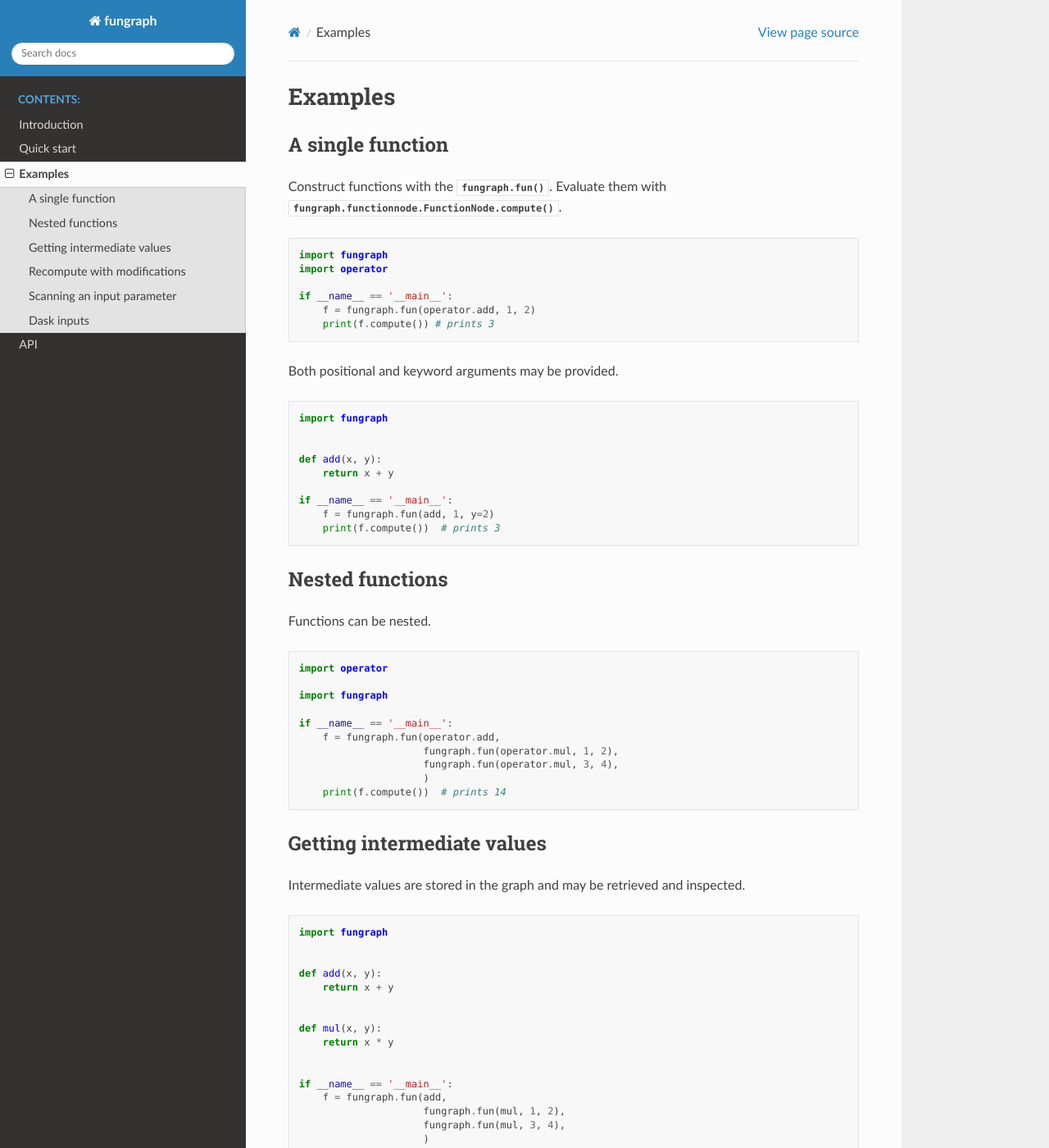
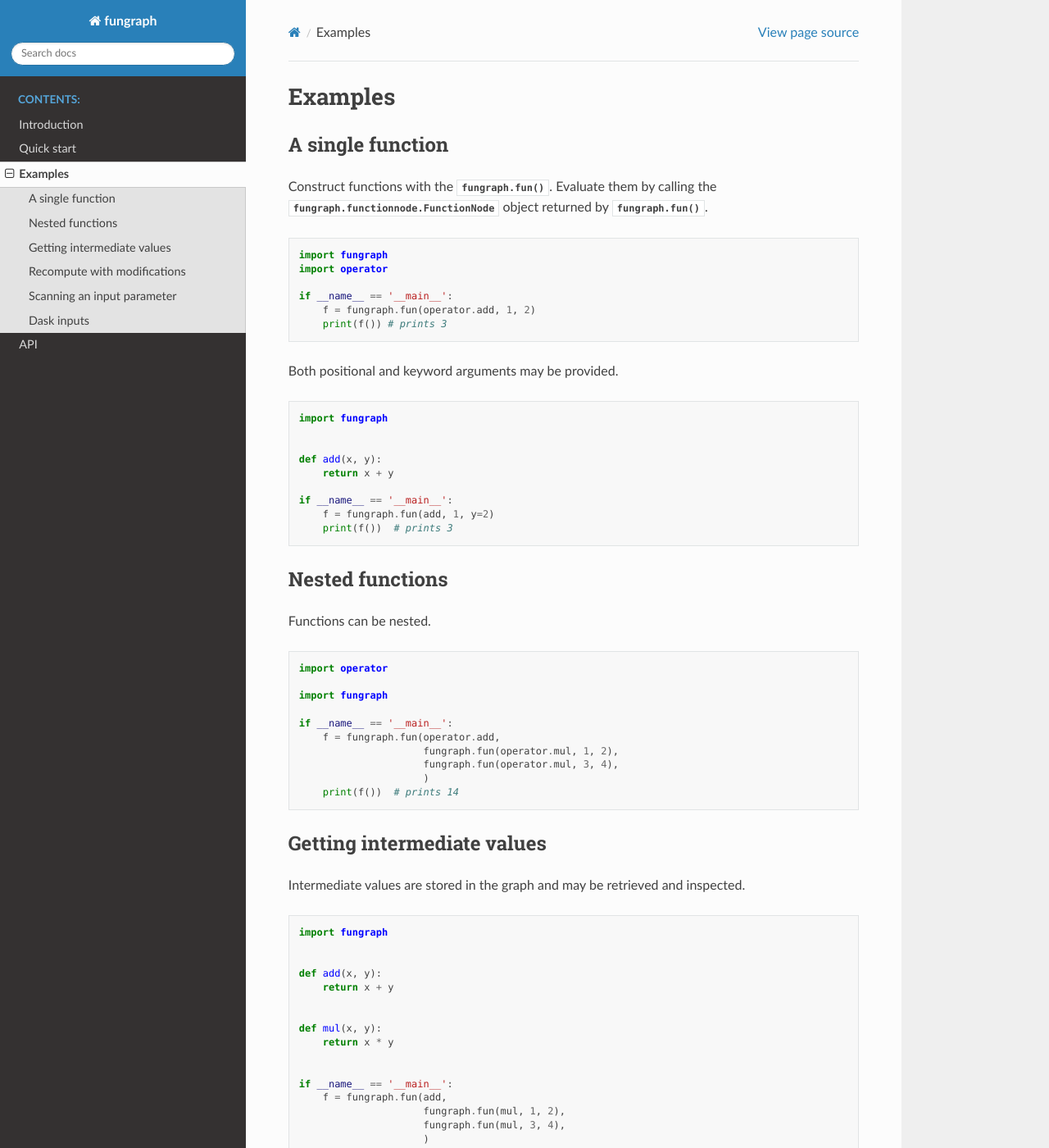
Before and after one commit to davehadley/fungraph, a Sphinx documentation site: the page built from docs/examples.rst, in a window 1280 px wide and 1400 px high. Shown: the whole window at 82% size. Built offline with Sphinx 7.4.7 and the Read the Docs theme 2.0.0, drawn with Linux system fonts in a browser that asks for light colours; some of the changed text lies outside the part shown.

```diff
--- a/docs/api.rst
+++ b/docs/api.rst
@@ -19,6 +19,7 @@ FunctionNode
 
 .. autoclass:: fungraph.functionnode.FunctionNode
    :members:
+   :special-members:
    :undoc-members:
 
 NamedFunctionNode
--- a/docs/conf.py
+++ b/docs/conf.py
@@ -35,7 +35,6 @@ extensions = [
     'sphinx_rtd_theme',
     'sphinx.ext.autodoc',
     'sphinx.ext.intersphinx',
-    'matplotlib.sphinxext.plot_directive',
     'numpydoc',
 ]
 
@@ -60,7 +59,4 @@ html_theme = 'sphinx_rtd_theme'
 html_static_path = ['_static']
 
 intersphinx_mapping = {
-    'boost_histogram': ('https://fungraph.readthedocs.io/en/latest/', None),
-    'numpy': ('http://docs.scipy.org/doc/numpy/', None),
-    'matplotlib': ('https://matplotlib.org/', None),
 }
--- a/docs/examples.rst
+++ b/docs/examples.rst
@@ -5,7 +5,7 @@ Examples
 
 A single function
 -----------------
-Construct functions with the :py:func:`fungraph.fun`. Evaluate them with :py:meth:`fungraph.functionnode.FunctionNode.compute`.
+Construct functions with the :py:func:`fungraph.fun`. Evaluate them by calling the :py:class:`fungraph.functionnode.FunctionNode` object returned by :py:func:`fungraph.fun`.
 
 .. literalinclude:: examples/simple_add.py
 
--- a/docs/examples/dask_parallel.py
+++ b/docs/examples/dask_parallel.py
@@ -27,7 +27,7 @@ def main():
     f = fungraph.fun(addmany, *args)
     #print(timeit(f.compute)) # would take about 8 seconds
     with localclient():
-        print(timeit(f.compute, number=1)) # should take about 1 second
+        print(timeit(lambda : f(), number=1)) # should take about 1 second
 
 
 if __name__ == '__main__':
--- a/docs/examples/quickstart.py
+++ b/docs/examples/quickstart.py
@@ -8,11 +8,12 @@ def mul(x, y):
 
 # contruct a function with positional arguments
 f = fungraph.fun(add, 1, 2)
+
 # construct a function with keyword arguments
 f = fungraph.fun(add, x=1, y=2)
 
-# functions are lazily evaluated
-print(f.compute()) # prints 3
+# call f to get the result
+print(f()) # prints 3
 
 # functions may be nested
 f = fungraph.fun(add,
@@ -28,11 +29,11 @@ print(f["x/y"]) # equivalent to the previous line
 # functions may be copied and modified
 g = f.clone()
 g["x/y"] = fungraph.fun(add, x=5, y=6)
-print(g.compute()) # prints 23
+print(g()) # prints 23
 
 # recompute the function with many variations of a parameter
 scan = f.scan({"x":[0, 1, 2, 3]})
-print(scan.compute()) # prints (12, 13, 14, 15)
+print(scan()) # prints (12, 13, 14, 15)
 
 # complex graphs may benefit from named functions
 f = fungraph.named("add", add,
--- a/docs/examples/simple_add.py
+++ b/docs/examples/simple_add.py
@@ -3,4 +3,4 @@ import operator
 
 if __name__ == '__main__':
     f = fungraph.fun(operator.add, 1, 2)
-    print(f.compute()) # prints 3
+    print(f()) # prints 3
--- a/docs/examples/simple_clone.py
+++ b/docs/examples/simple_clone.py
@@ -7,5 +7,5 @@ if __name__ == '__main__':
     f = fungraph.fun(add, x=1, y=2)
     g = f.clone()
     g["x"] = 2
-    print(f.compute()) # prints 3
-    print(g.compute()) # prints 4
+    print(f()) # prints 3
+    print(g()) # prints 4
--- a/docs/examples/simple_dask.py
+++ b/docs/examples/simple_dask.py
@@ -7,7 +7,7 @@ import fungraph
 if __name__ == '__main__':
     # dask delayed may provide the function
     f = fungraph.fun(delayed(operator.add), 1, 2)
-    print(f.compute()) # prints 3
+    print(f()) # prints 3
     # and dask delayed may provide the arguments
     g = fungraph.fun(operator.add, delayed(2), 3)
-    print(g.compute()) # prints 5
+    print(g()) # prints 5
--- a/docs/examples/simple_kwargs.py
+++ b/docs/examples/simple_kwargs.py
@@ -6,4 +6,4 @@ def add(x, y):
 
 if __name__ == '__main__':
     f = fungraph.fun(add, 1, y=2)
-    print(f.compute())  # prints 3
+    print(f())  # prints 3
--- a/docs/examples/simple_nested.py
+++ b/docs/examples/simple_nested.py
@@ -7,4 +7,4 @@ if __name__ == '__main__':
                      fungraph.fun(operator.mul, 1, 2),
                      fungraph.fun(operator.mul, 3, 4),
                      )
-    print(f.compute())  # prints 14
+    print(f())  # prints 14
--- a/docs/examples/simple_scan.py
+++ b/docs/examples/simple_scan.py
@@ -9,9 +9,9 @@ if __name__ == '__main__':
     f = fungraph.fun(add, x=1, y=2)
     # scan 1 parameter
     scan = f.scan({"x": [1, 2, 3]})
-    print(scan.compute())  # prints (3, 4, 5)
+    print(scan())  # prints (3, 4, 5)
     # scan multiple parameters
     scan = f.scan({"x": [1, 2, 3], "y": [1, 2, 3]})
-    print(scan.compute())  # prints (2, 4, 6)
+    print(scan())  # prints (2, 4, 6)
     # scan does not modify the original function graph
-    print(f.compute())  # prints 3
+    print(f())  # prints 3
--- a/docs/examples/simple_set.py
+++ b/docs/examples/simple_set.py
@@ -5,6 +5,6 @@ def add(x, y):
 
 if __name__ == '__main__':
     f = fungraph.fun(add, x=1, y=2)
-    print(f.compute()) # prints 3
+    print(f()) # prints 3
     f["x"] = fungraph.fun(add, 3, 4)
-    print(f.compute()) # prints 9
+    print(f()) # prints 9
```
Also changed, not shown: 6 other files.
